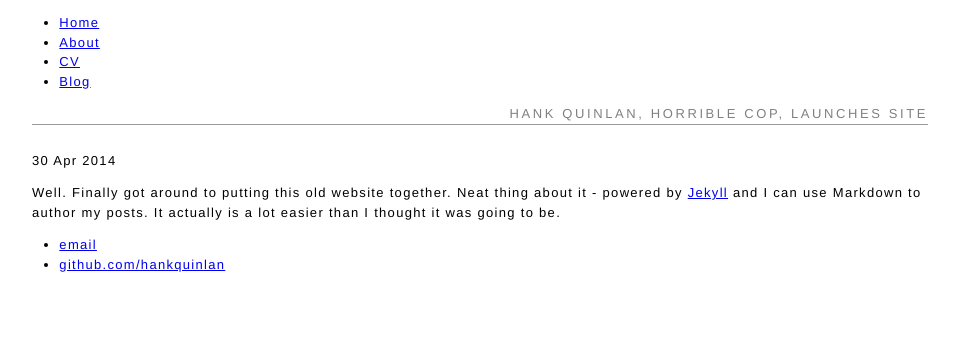
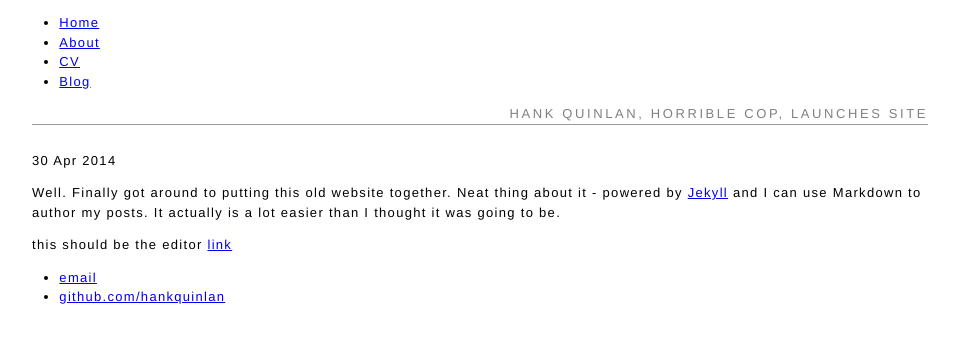
Before and after one commit to transalte/transalte.github.io, a Jekyll site: the page built from _posts/2014-04-30-hank-quinlan-site-launched.md, in a window 1280 px wide. Shown: the top 343 px of the page, without its empty margins (160-1116 px from the left). Built offline with Jekyll 4.4.1, drawn with Linux system fonts in a browser that asks for light colours.

Commit message:
_posts/2014-04-30-hank-quinlan-site-launched.md updated from https://stackedit.io/

```diff
--- a/_posts/2014-04-30-hank-quinlan-site-launched.md
+++ b/_posts/2014-04-30-hank-quinlan-site-launched.md
@@ -5,3 +5,11 @@ date: 2014-04-30
 ---
 
 Well. Finally got around to putting this old website together. Neat thing about it - powered by [Jekyll](http://jekyllrb.com) and I can use Markdown to author my posts. It actually is a lot easier than I thought it was going to be.
+
+this should be the editor [link][work]
+
+
+[work]: http://www.uws.ac.uk
+<!--stackedit_data:
+eyJoaXN0b3J5IjpbMTg4MTc4ODU0NF19
+-->
```
